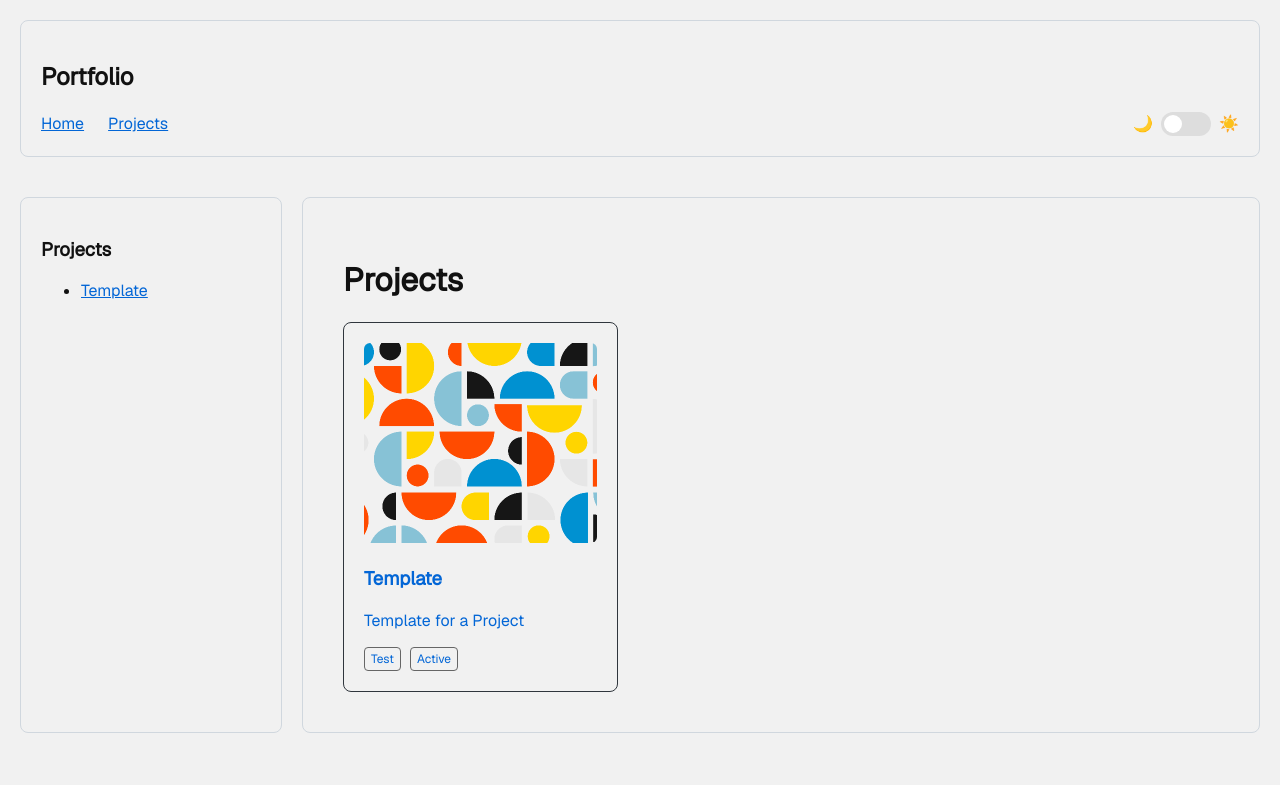
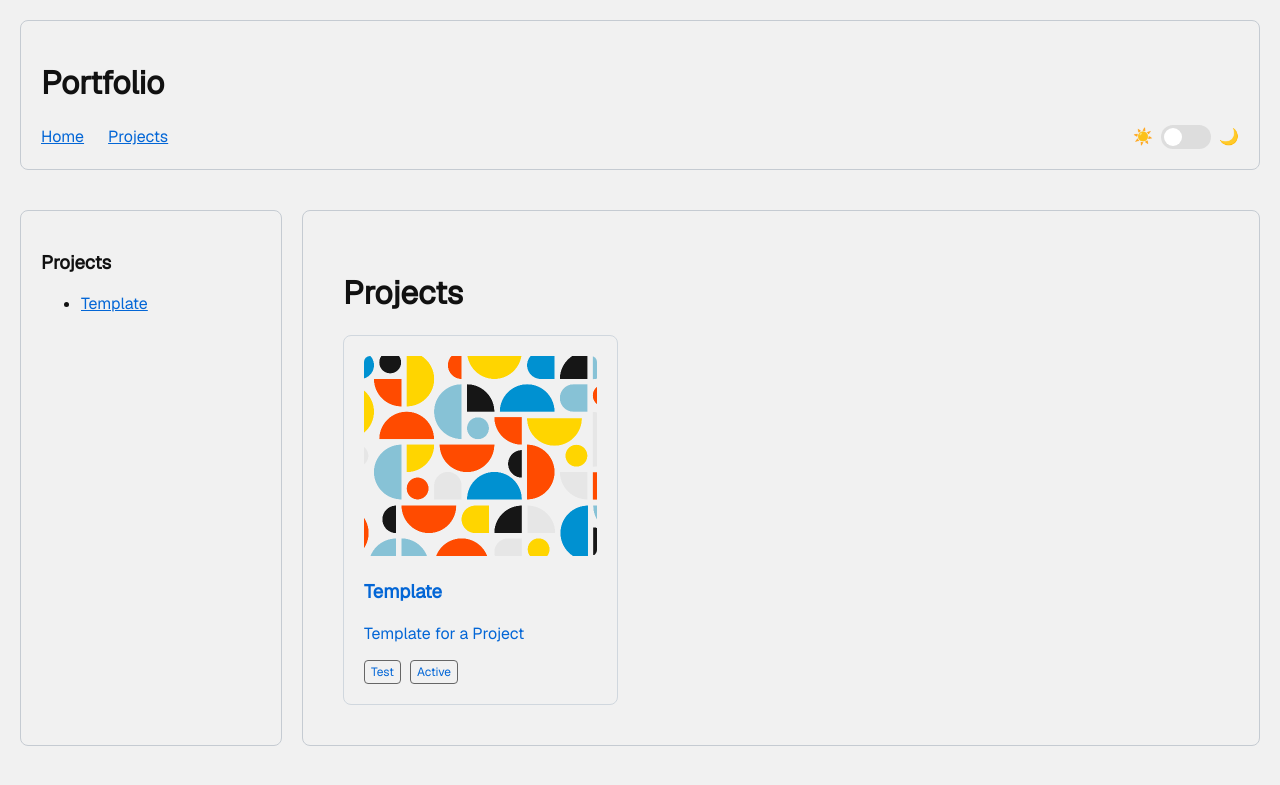
Before and after one commit to JannisElef/janniselef.github.io, a Jekyll site: the page built from projects/index.md, in a window 1280 px wide. Shown: the top 785 px of the page. Built offline with Jekyll 4.4.1, drawn with Linux system fonts in a browser that asks for light colours.

Commit message:
change style

```diff
--- a/_includes/header.html
+++ b/_includes/header.html
@@ -1,7 +1,7 @@
 
 <header>
 
-<h2>{{ site.title }}</h2>
+<h1>{{ site.title }}</h1>
 
 <nav class="nav">
 
@@ -12,14 +12,14 @@
 
 <div class="nav-right">
 
-<span class="theme-icon">🌙</span>
+<span class="theme-icon">☀️</span>
 
 <label class="switch">
 <input type="checkbox" id="themeToggle">
 <span class="slider"></span>
 </label>
 
-<span class="theme-icon">☀️</span>
+<span class="theme-icon">🌙</span>
 
 </div>
 
--- a/assets/css/style.css
+++ b/assets/css/style.css
@@ -33,13 +33,13 @@ body.light a {
   color:#0366d6;
 }
 body.light a:hover {
-  color:#024e9b;
+  color:#024990;
 }
 body.dark a {
   color:#8ab4f8;
 }
 body.dark a:hover {
-  color:#62a0f7;
+  color:#5390e6;
 }
 
 
@@ -65,13 +65,13 @@ main {
 body.light header,
 body.light aside,
 body.light main {
-  border:1px solid #d0d7de;
+  border:1px solid #c5cbd2;
 }
 
 body.dark header,
 body.dark aside,
 body.dark main {
-  border:1px solid #30363d;
+  border:1px solid #3c434b;
 }
 
 
@@ -113,11 +113,32 @@ nav a {
 }
 .project-card {
   display:block;
-  border:1px solid #30363d;
+  border:1px solid;
   border-radius:8px;
   padding:20px;
   text-decoration:none;
   color:inherit;
+  transition:transform 0.2s, box-shadow 0.2s;
+}
+
+body.light .project-card {
+  border-color:#d0d7de;
+}
+
+body.dark .project-card {
+  border-color:#30363d;
+}
+
+.project-card:hover {
+  transform:translateY(-6px) scale(1.02);
+}
+
+body.light .project-card:hover {
+  box-shadow:0 8px 20px rgba(0,0,0,0.1);
+}
+
+body.dark .project-card:hover {
+  box-shadow:0 8px 20px rgba(0,0,0,0.6);
 }
 .project-card img {
   width:100%;
```
